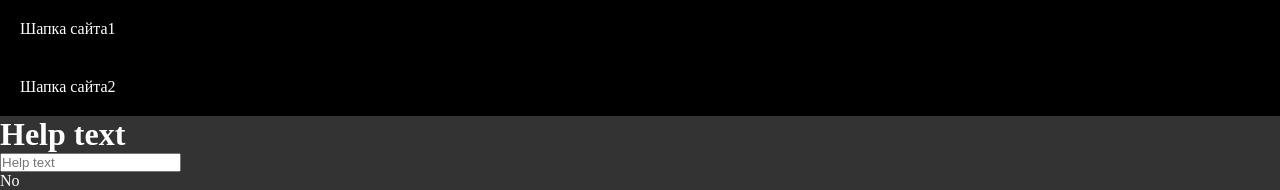
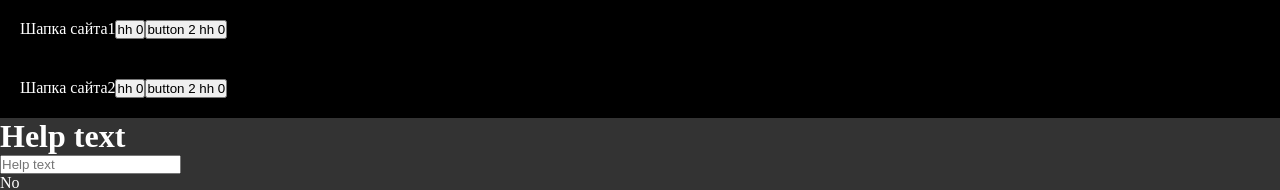
Before and after one commit to nirvana230129/TI_Front, a React (Create React App) app: page / in a window 1280 px wide. Shown: the top 190 px of the page. Built offline with nearby package versions, Linux system fonts and the light colour scheme; grey boxes are pictures that could not be loaded.

Commit message:
Hooks init

```diff
--- a/src/App.js
+++ b/src/App.js
@@ -12,6 +12,11 @@ class App extends React.Component {
         }
 
         this.input_click = this.input_click.bind(this)
+    }
+
+    componentDidUpdate(prevProps, prevState, snapshot) {
+        if (this.state.help_text !== 'Help')
+            console.log('Some');
     }
 
     render() {
--- /dev/null
+++ b/src/components/Button.js
@@ -0,0 +1,20 @@
+import React, {useEffect, useState} from 'react'
+
+
+const Button = (props) => {
+    const [click, set_click] = useState(0)
+
+    useEffect(() => {
+        document.title = `Вы нажали ${click}`
+    })
+
+    return (
+        <button onClick={() => set_click(click + 1)}>{props.text} hh {click}</button>
+    )
+}
+
+Button.defaultProps = {
+    text: 'default',
+}
+
+export default Button
--- a/src/components/Header.js
+++ b/src/components/Header.js
@@ -1,10 +1,14 @@
 import React from 'react'
-
+import Button from "./Button";
 
 class Header extends React.Component {
     render() {
         return (
-            <header className="header">{this.props.title}</header>
+            <header className="header">
+                {this.props.title}
+                <Button />
+                <Button text='button 2'/>
+            </header>
         )
     }
 }
```
